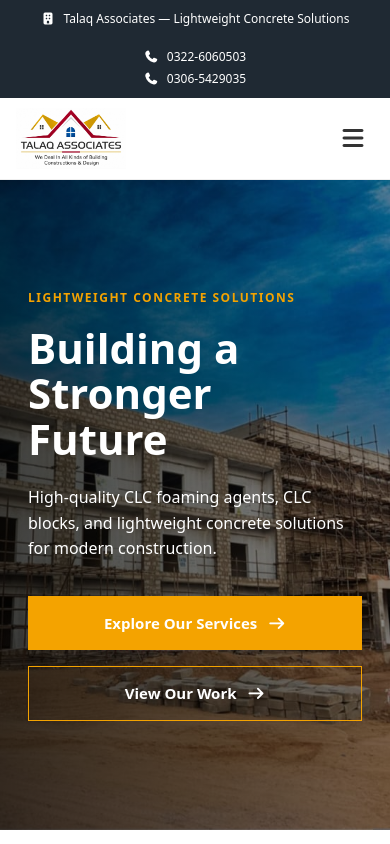
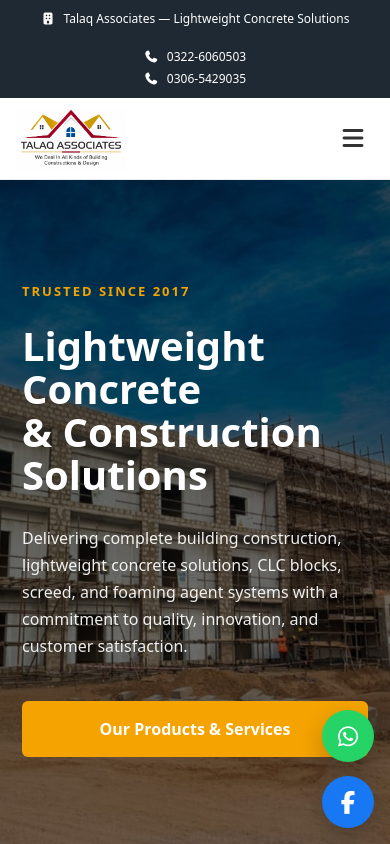
Before and after one commit to abdullahhaider214-hue/talaq-associates, a React (Vite) app: page / in a window 390 px wide. Shown: the top 844 px of the page. Built offline with nearby package versions, Linux system fonts and the light colour scheme.

Commit message:
Add About page

```diff
--- a/src/App.jsx
+++ b/src/App.jsx
@@ -3,6 +3,7 @@ import { BrowserRouter, Routes, Route } from 'react-router-dom';
 import TopBar from './Components/HomePage/TopBar';
 import Navbar from './Components/HomePage/Navbar';
 import Footer from './Components/HomePage/Footer';
+import FloatingSocials from "./Components/Shared/FloatingSocials";
 
 import Home from './Pages/Home';
 import About from './Pages/About';
@@ -15,6 +16,8 @@ function App() {
     <BrowserRouter>
       <TopBar />
       <Navbar />
+
+      <FloatingSocials />
 
       <Routes>
         <Route path="/" element={<Home />} />
--- a/src/Components/HomePage/Hero.css
+++ b/src/Components/HomePage/Hero.css
@@ -1,232 +1,275 @@
-/* ================================
+/* ==========================================
    HERO SECTION
-================================ */
+========================================== */
 
 .hero-section {
+
     position: relative;
 
-  min-height: 680px;
+    min-height: 92vh;
 
     display: flex;
     align-items: center;
 
+    background-image:
+        linear-gradient(
+            rgba(0, 0, 0, .68),
+            rgba(0, 0, 0, .45)
+        ),
+        url("../../assets/images/Home Page/Hero1.jpeg");
+
     background-size: cover;
-  background-position: center;
+    background-position: center center;
     background-repeat: no-repeat;
+
 }
 
 
-/* ================================
-   DARK OVERLAY
-================================ */
+/* ==========================================
+   HERO OVERLAY
+========================================== */
 
 .hero-overlay {
+
     width: 100%;
-  min-height: 680px;
+    min-height: 92vh;
 
     display: flex;
     align-items: center;
 
-  background:
-    linear-gradient(
-      90deg,
-      rgba(0, 0, 0, 0.72) 0%,
-      rgba(0, 0, 0, 0.52) 45%,
-      rgba(0, 0, 0, 0.20) 100%
-    );
 }
 
 
-/* ================================
+/* ==========================================
    HERO CONTENT
-================================ */
+========================================== */
 
 .hero-content {
-  max-width: 700px;
 
-  padding: 100px 30px;
+    max-width: 720px;
 
     color: #ffffff;
+
+    padding: 120px 20px;
+
 }
 
 
-/* ================================
+/* ==========================================
    SUBTITLE
-================================ */
+========================================== */
 
 .hero-subtitle {
-  margin: 0 0 18px;
+
+    display: inline-block;
+
+    margin-bottom: 22px;
 
     color: #f4a300;
 
-  font-size: 14px;
+    font-size: 15px;
+
     font-weight: 700;
 
-  letter-spacing: 2px;
+    letter-spacing: 3px;
+
+    text-transform: uppercase;
+
 }
 
 
-/* ================================
+/* ==========================================
    MAIN HEADING
-================================ */
+========================================== */
 
 .hero-content h1 {
-  max-width: 700px;
 
-  margin: 0 0 24px;
+    margin-bottom: 28px;
 
     color: #ffffff;
 
-  font-size: clamp(44px, 6vw, 76px);
+    font-size: clamp(48px, 6vw, 76px);
+
     line-height: 1.08;
+
     font-weight: 700;
+
 }
 
 
-/* ================================
+/* ==========================================
    DESCRIPTION
-================================ */
+========================================== */
 
 .hero-description {
-  max-width: 560px;
 
-  margin: 0 0 34px;
+    max-width: 620px;
 
-  color: #ffffff;
+    margin-bottom: 40px;
+
+    color: rgba(255,255,255,.92);
 
     font-size: 18px;
-  line-height: 1.7;
+
+    line-height: 1.9;
+
 }
 
 
-/* ================================
-   HERO BUTTONS
-================================ */
+/* ==========================================
+   BUTTONS
+========================================== */
 
-.hero-buttons {
-  display: flex;
-  align-items: center;
-  gap: 16px;
-  flex-wrap: wrap;
+.hero-buttons{
+
+    display:flex;
+
+    align-items:center;
+
+    gap:18px;
+
 }
 
 
-/* General Button */
+/* ==========================================
+   BUTTON
+========================================== */
 
-.hero-button {
-  display: inline-flex;
-  align-items: center;
-  justify-content: center;
-  gap: 10px;
+.hero-button{
 
-  padding: 15px 24px;
+    display:inline-flex;
 
-  color: #ffffff;
+    justify-content:center;
 
-  text-decoration: none;
+    align-items:center;
 
-  font-size: 15px;
-  font-weight: 600;
+    padding:16px 34px;
 
-  transition:
-    background-color 0.3s ease,
-    border-color 0.3s ease,
-    transform 0.3s ease;
+    background:#f4a300;
+
+    color:#ffffff;
+
+    text-decoration:none;
+
+    border-radius:6px;
+
+    font-size:16px;
+
+    font-weight:600;
+
+    transition:all .3s ease;
+
+}
+
+.hero-button:hover{
+
+    background:#d98d00;
+
+    color:#ffffff;
+
+    transform:translateY(-4px);
+
+    box-shadow:0 12px 25px rgba(244,163,0,.35);
+
 }
 
 
-/* Primary Button */
+/* ==========================================
+   LARGE SCREENS
+========================================== */
 
-.hero-button-primary {
-  background-color: #f4a300;
-  border: 1px solid #f4a300;
+@media (min-width:1400px){
+
+.hero-content{
+
+max-width:760px;
+
 }
 
-.hero-button-primary:hover {
-  background-color: #d98f00;
-  border-color: #d98f00;
-  color: #ffffff;
-
-  transform: translateY(-2px);
 }
 
 
-/* Secondary Button */
+/* ==========================================
+   TABLET
+========================================== */
 
-.hero-button-secondary {
-  background-color: transparent;
-  border: 1px solid #f4a300;
+@media (max-width:991px){
+
+.hero-section,
+.hero-overlay{
+
+min-height:85vh;
+
 }
 
-.hero-button-secondary:hover {
-  background-color: #f4a300;
-  color: #ffffff;
+.hero-content{
 
-  transform: translateY(-2px);
+padding:100px 15px;
+
+}
+
+.hero-content h1{
+
+font-size:56px;
+
+}
+
 }
 
 
-/* ================================
-   TABLET
-================================ */
+/* ==========================================
+   MOBILE
+========================================== */
 
-@media (max-width: 1199px) {
+@media (max-width:768px){
 
 .hero-section,
-  .hero-overlay {
-    min-height: 620px;
+.hero-overlay{
+
+min-height:80vh;
+
 }
 
-  .hero-content {
-    padding: 80px 24px;
-  }
+.hero-content{
+
+padding:80px 10px;
+
 }
 
+.hero-subtitle{
 
-/* ================================
-   MOBILE
-================================ */
+font-size:13px;
 
-@media (max-width: 767px) {
+letter-spacing:2px;
 
-  .hero-section,
-  .hero-overlay {
-    min-height: 650px;
 }
 
-  .hero-overlay {
-    background:
-      linear-gradient(
-        90deg,
-        rgba(0, 0, 0, 0.72),
-        rgba(0, 0, 0, 0.40)
-      );
+.hero-content h1{
+
+font-size:40px;
+
 }
 
-  .hero-content {
-    padding: 70px 16px;
+.hero-description{
+
+font-size:16px;
+
+line-height:1.7;
+
 }
 
-  .hero-subtitle {
-    font-size: 12px;
-    letter-spacing: 1.5px;
+.hero-buttons{
+
+flex-direction:column;
+
+align-items:stretch;
+
 }
 
-  .hero-content h1 {
-    font-size: 42px;
+.hero-button{
+
+width:100%;
+
 }
 
-  .hero-description {
-    font-size: 16px;
-    line-height: 1.6;
 }
-
-  .hero-buttons {
-    flex-direction: column;
-    align-items: stretch;
-  }
-
-  .hero-button {
-    width: 100%;
-  }
-}
--- a/src/Components/HomePage/Hero.jsx
+++ b/src/Components/HomePage/Hero.jsx
@@ -1,53 +1,51 @@
-import { NavLink } from 'react-router-dom';
-import heroImage from '../../assets/images/Home Page/Hero1.jpeg';
-import './Hero.css';
+import { NavLink } from "react-router-dom";
+import "./Hero.css";
 
 function Hero() {
   return (
-    <section
-      className="hero-section"
-      style={{ backgroundImage: `url(${heroImage})` }}
-    >
+    <section className="hero-section">
+
       <div className="hero-overlay">
+
         <div className="container">
+
           <div className="hero-content">
 
-            <p className="hero-subtitle">
-              LIGHTWEIGHT CONCRETE SOLUTIONS
-            </p>
+            <span className="hero-subtitle">
+              TRUSTED SINCE 2017
+            </span>
 
             <h1>
-              Building a Stronger Future
+              Lightweight Concrete
+              <br />
+              & Construction
+              <br />
+              Solutions
             </h1>
 
             <p className="hero-description">
-              High-quality CLC foaming agents, CLC blocks, and lightweight
-              concrete solutions for modern construction.
+              Delivering complete building construction, lightweight concrete
+              solutions, CLC blocks, screed, and foaming agent systems with a
+              commitment to quality, innovation, and customer satisfaction.
             </p>
 
             <div className="hero-buttons">
 
               <NavLink
                 to="/products"
-                className="hero-button hero-button-primary"
+                className="hero-button"
               >
-                Explore Our Services
-                <i className="fas fa-arrow-right"></i>
-              </NavLink>
-
-              <NavLink
-                to="/projects"
-                className="hero-button hero-button-secondary"
-              >
-                View Our Work
-                <i className="fas fa-arrow-right"></i>
+                Our Products & Services
               </NavLink>
 
             </div>
 
           </div>
+
         </div>
+
       </div>
+
     </section>
   );
 }
--- /dev/null
+++ b/src/Components/Shared/FloatingSocials.css
@@ -0,0 +1,163 @@
+/* ================================
+   FLOATING SOCIAL BUTTONS
+================================ */
+
+.floating-socials{
+    position:fixed;
+    right:24px;
+    bottom:24px;
+
+    display:flex;
+    flex-direction:column;
+    gap:14px;
+
+    z-index:9999;
+}
+
+
+/* ================================
+   BUTTON
+================================ */
+
+.floating-btn{
+
+    width:56px;
+    height:56px;
+
+    border-radius:50px;
+
+    display:flex;
+    align-items:center;
+    justify-content:center;
+
+    text-decoration:none;
+
+    color:#fff;
+
+    overflow:hidden;
+
+    transition:.35s ease;
+
+    box-shadow:0 10px 25px rgba(0,0,0,.22);
+
+}
+
+.floating-btn i{
+
+    font-size:26px;
+
+    flex-shrink:0;
+
+}
+
+.floating-btn span{
+
+    width:0;
+
+    overflow:hidden;
+
+    white-space:nowrap;
+
+    font-size:15px;
+
+    font-weight:600;
+
+    transition:.35s;
+
+}
+
+
+/* ================================
+   WHATSAPP
+================================ */
+
+.whatsapp{
+
+    background:#25D366;
+
+}
+
+
+/* ================================
+   FACEBOOK
+================================ */
+
+.facebook{
+
+    background:#1877F2;
+
+}
+
+
+/* ================================
+   HOVER
+================================ */
+
+.floating-btn:hover{
+
+    width:175px;
+
+    justify-content:flex-start;
+
+    padding-left:18px;
+
+}
+
+.floating-btn:hover span{
+
+    width:auto;
+
+    margin-left:14px;
+
+}
+
+.floating-btn:hover{
+
+    color:#fff;
+
+    transform:translateY(-4px);
+
+}
+
+
+/* ================================
+   MOBILE
+================================ */
+
+@media(max-width:768px){
+
+.floating-socials{
+
+right:16px;
+bottom:16px;
+
+}
+
+.floating-btn{
+
+width:52px;
+height:52px;
+
+}
+
+.floating-btn i{
+
+font-size:23px;
+
+}
+
+.floating-btn:hover{
+
+width:52px;
+padding-left:0;
+justify-content:center;
+
+}
+
+.floating-btn:hover span{
+
+display:none;
+
+}
+
+}
--- /dev/null
+++ b/src/Components/Shared/FloatingSocials.jsx
@@ -0,0 +1,33 @@
+import "./FloatingSocials.css";
+
+function FloatingSocials() {
+  return (
+    <div className="floating-socials">
+
+      <a
+        href="https://wa.me/923226060503"
+        target="_blank"
+        rel="noopener noreferrer"
+        className="floating-btn whatsapp"
+        aria-label="Chat on WhatsApp"
+      >
+        <i className="fab fa-whatsapp"></i>
+        <span>WhatsApp</span>
+      </a>
+
+      <a
+        href="https://www.facebook.com/share/1GG6CM48Ye/"
+        target="_blank"
+        rel="noopener noreferrer"
+        className="floating-btn facebook"
+        aria-label="Facebook"
+      >
+        <i className="fab fa-facebook-f"></i>
+        <span>Facebook</span>
+      </a>
+
+    </div>
+  );
+}
+
+export default FloatingSocials;
```
Also changed, not shown: src/Components/HomePage/Footer.css (+0 -85 lines), src/Components/HomePage/Footer.jsx (+4 -55 lines). Lines whose indentation alone changed are shown as unchanged.
